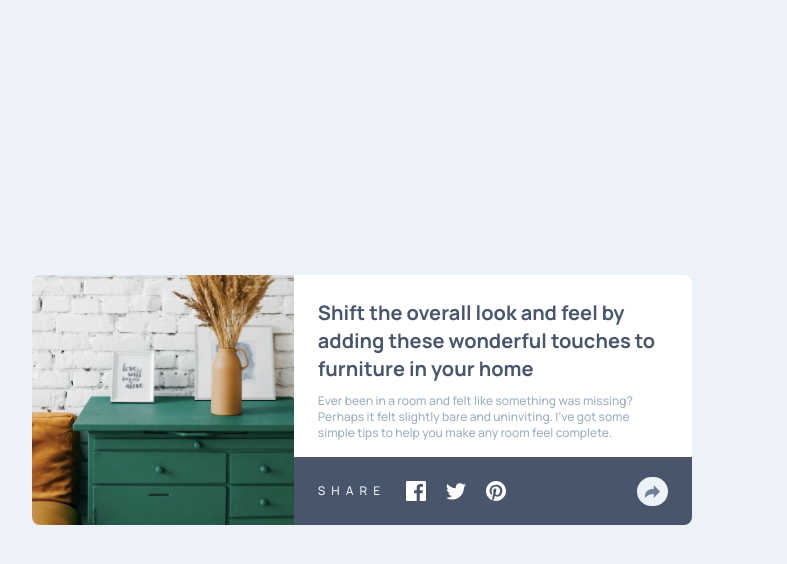
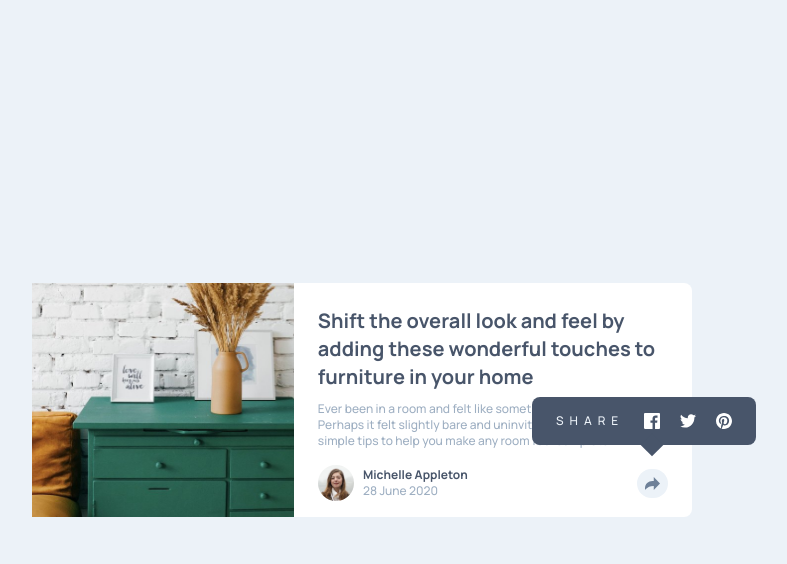
Before and after one commit to JakubCukrowski/article-mentor, a website built with Parcel: page src/index.html in a window 1280 px wide. Both pictures are taken after a click on the button 930 px from the left and 491 px from the top of the page. Shown: the whole page, without its empty margins (278-1065 px from the left). Built offline with nearby package versions, Linux system fonts and the light colour scheme.

Commit message:
finished design

```diff
--- a/src/index.html
+++ b/src/index.html
@@ -13,7 +13,7 @@
 </head>
 <body>
     <section class="w-screen h-screen bg-light-grayish-blue flex justify-center items-center">
-        <div class="container mx-6 flex flex-col bg-white rounded-lg overflow-hidden max-w-[310px]
+        <div class="container mx-6 flex flex-col bg-white rounded-lg overflow-hidden lg:overflow-visible max-w-[310px]
         lg:flex-row lg:max-w-[660px]">
             <div class="overflow-hidden">
                 <img class="mb-[-45px] w-full h-full lg:scale-x-125 lg:ml-8"
@@ -27,18 +27,21 @@
                     Ever been in a room and felt like something was missing? Perhaps it felt slightly bare and
                     uninviting. I've got some simple tips to help you make any room feel complete.
                 </p>
-                <div class="flex flex-row mt-8 w-full justify-between items-center">
+                <div class="flex flex-row mt-8 w-full justify-between items-center lg:mt-4">
                     <img class="w-9 h-9 rounded-full" src="../images/avatar-michelle.jpg" alt="avatar">
                     <div class="mr-14 lg:mr-40">
                         <p class="font-manrope text-xs font-bold text-very-dark-grayish-blue">Michelle Appleton</p>
-                        <p class="font-manrope text-xs font-medium text-very-dark-grayish-blue">28 June 2020</p>
+                        <p class="font-manrope text-xs font-medium text-grayish-blue">28 June 2020</p>
                     </div>
                     <button id="shareBtn" class="bg-light-grayish-blue p-2 rounded-full z-10">
                         <img src="../images/icon-share.svg" alt="">
                     </button>
                     <div id="social-media-container"
-                         class="absolute bg-very-dark-grayish-blue flex flex-row items-center gap-5 left-0 py-6 w-full
-                    pl-6 duration-300 hidden">
+                         class="absolute bg-very-dark-grayish-blue flex flex-row items-center gap-5 right-0 py-6 w-full
+                    pl-6 hidden lg:w-56 lg:right-[-64px] lg:bottom-[72px] lg:py-4 lg:justify-between
+                     lg:px-6 rounded-lg after:content-{''} after:absolute after:w-4 after:h-4
+                      after:bg-very-dark-grayish-blue after:bottom-0 after:rotate-45 after:left-1/2
+                       after:translate-y-1/2">
                         <p class="text-light-grayish-blue font-manrope text-xs tracking-share">SHARE</p>
                         <a href="https://www.facebook.com/" target="_blank">
                             <img src="../images/icon-facebook.svg" alt="fb">
```
Also changed, not shown: dist/index.html, 2 other files.
